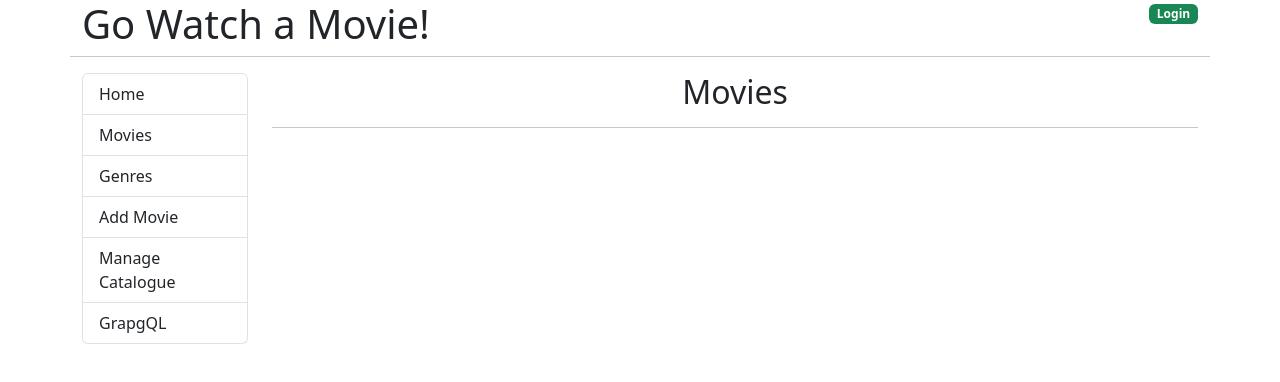
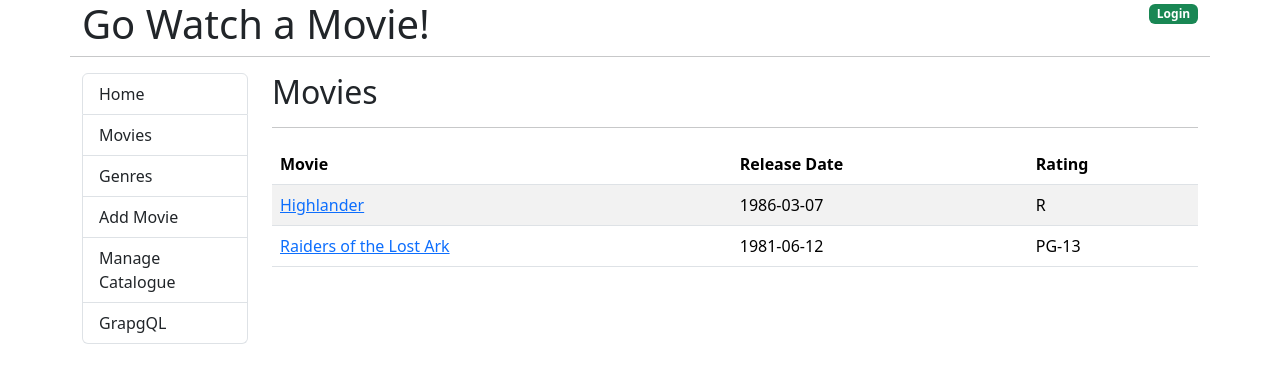
Before and after one commit to luancortezdev/go-movies-front-end, a React (Create React App) app: page /movies in a window 1280 px wide. Shown: the top 382 px of the page. Built offline with nearby package versions, Linux system fonts and the light colour scheme.

Commit message:
feat: :sparkles: componente Movies implementado
Dados mockados e tabela criada com Link para a rota do movie escolhido

```diff
--- a/src/components/Movies.js
+++ b/src/components/Movies.js
@@ -1,10 +1,61 @@
+import { useEffect, useState } from "react"
+import { Link } from "react-router-dom";
+
+
 export const Movies = () => {
+  const [movies, setMovies] = useState([])
+
+  useEffect(() => {
+    let moviesList = [
+      {
+        id: 1,
+        title: "Highlander",
+        release_date: "1986-03-07",
+        runtime: 116,
+        mpaa_rating: "R",
+        description: "Some long description"
+      },
+      {
+        id: 2,
+        title: "Raiders of the Lost Ark",
+        release_date: "1981-06-12",
+        runtime: 115,
+        mpaa_rating: "PG-13",
+        description: "Some long description"
+      },
+    ];
+
+    setMovies(moviesList)
+
+  }, [])
+
   return (
-    <>
-      <div className="text-center">
-        <h2>Movies</h2>
-        <hr />
-      </div>
-    </>
+    <div>
+      <h2>Movies</h2>
+      <hr />
+      <table className="table table-striped table-hover">
+        <thead>
+          <tr>
+            <th>Movie</th>
+            <th>Release Date</th>
+            <th>Rating</th>
+          </tr>
+        </thead>
+        <tbody>
+          {movies.map(movie => (
+            <tr key={movie.id}>
+              <td>
+                <Link to={`/movie/${movie.id}`}>
+                  {movie.title}
+                </Link>
+              </td>
+              <td>{movie.release_date}</td>
+              <td>{movie.mpaa_rating}</td>
+            </tr>
+          ))}
+        </tbody>
+
+      </table>
+    </div>
   )
 }
```
